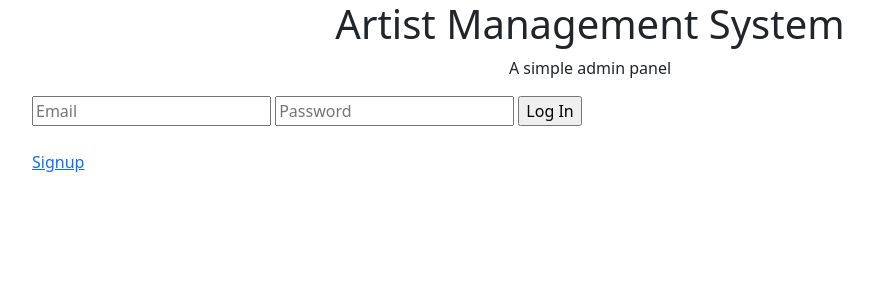
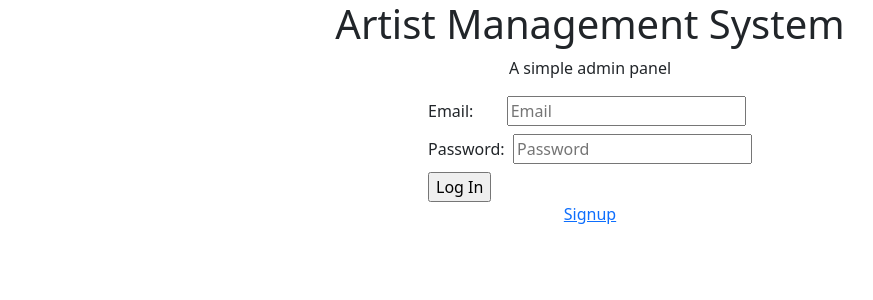
Before and after one commit to Kunjung/Artist-Management-System, a Flask app: page / in a window 1280 px wide. Shown: the top 300 px of the page, without its empty margins (50-923 px from the left). Run offline with Flask 3, Linux system fonts and the light colour scheme; some libraries are stand-ins or nearby versions.

Commit message:
ui fixes

```diff
--- a/templates/index.html
+++ b/templates/index.html
@@ -1,11 +1,23 @@
 {% extends "base.html" %}
 
 {% block content %}
-  <form action="{{url_for('login')}}" method="post">
-    <input type="text" name="email" id="email" placeholder="Email"/>
-    <input type="password" name="password" id="password" placeholder="Password"/>
-    <input type="submit" value="Log In">
-  </form>
-  <br/>
-  <a href="{{url_for('signup')}}">Signup</a>
+  <div class="row">
+    <div class="d-flex gap-3 justify-content-center">
+      <form action="{{url_for('login')}}" method="post">
+        <div class="mb-2">
+          <label>Email:<span>&nbsp;&nbsp;&nbsp;&nbsp;&nbsp;&nbsp;&nbsp;&nbsp;</span></label><input class="mr-4" type="text" name="email" id="email" placeholder="Email"/>
+        </div>
+        <div class="mb-2">
+          <label>Password:<span>&nbsp;&nbsp;</span></label><input class="mr-4" type="password" name="password" id="password" placeholder="Password"/>
+        </div>
+        <input type="submit" value="Log In">
+      </form>
+    </div>
+  </div>
+  <div class="row">
+    <div class="d-flex justify-content-center">
+      <div><a href="{{url_for('signup')}}">Signup</a></div>
+    </div>
+  </div>
+
 {% endblock %}
```
